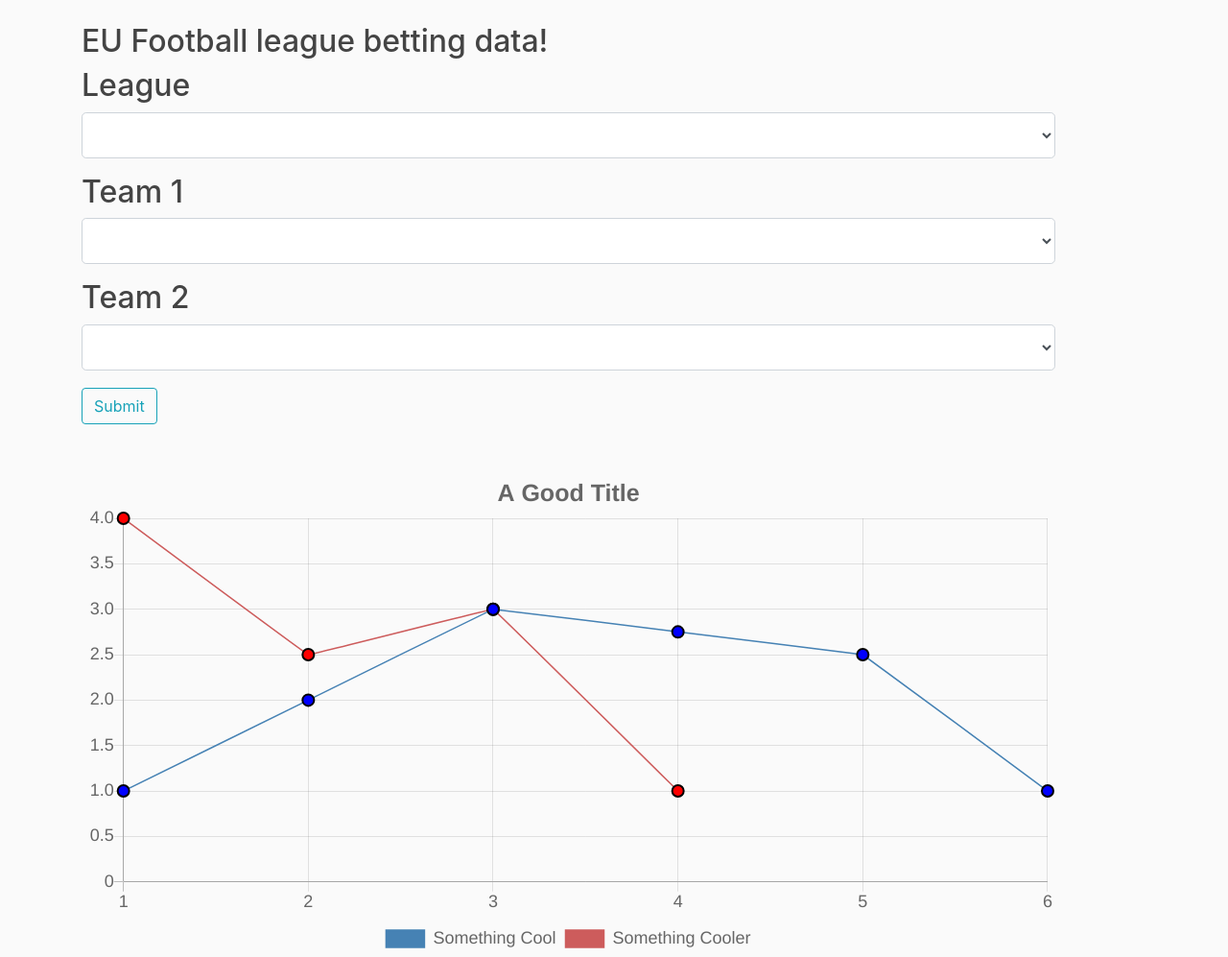
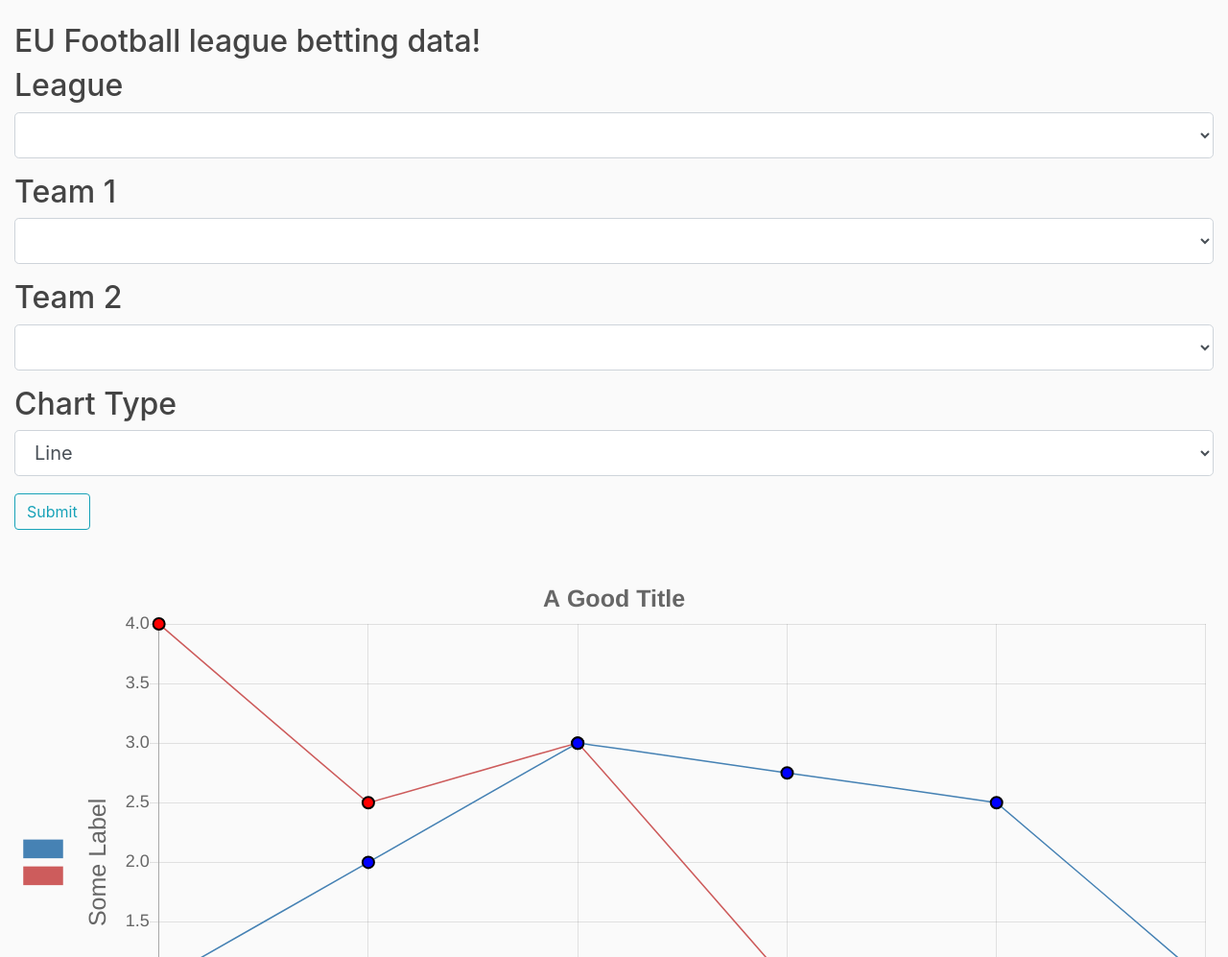
Before and after one commit to jamu0075/Big-Data---Betting-Project, a Flask app: page / in a window 1280 px wide. Shown: the part 56-1053 px from the top of the page at 96% size. Run offline with Flask 2, Linux system fonts and the light colour scheme; data that the repository does not hold is empty; some libraries are stand-ins or nearby versions.

Commit message:
Chart selection dropdown. Chart headings from user input.

```diff
--- a/eb-btb-flask/application.py
+++ b/eb-btb-flask/application.py
@@ -70,6 +70,7 @@
     league = SelectField('League', choices=[])
     team1 = SelectField('Team 1', choices=[])
     team2 = SelectField('Team 2', choices=[])
+    chartType = SelectField('Chart Type', choices=[('line', 'Line'), ('bar','Bar')])
 
     submit = SubmitField('Submit')
 
@@ -90,9 +91,11 @@
 
     # Handle form POST, update page
     if request.method == 'POST':
-        teams_record = myDB.get_teams_record(myForm.team1.data, myForm.team2.data)
+        #teams_record = myDB.get_teams_record(myForm.team1.data, myForm.team2.data)
+        #Passable vars
+        #league=myForm.league.data, team1=myForm.team1.data, team2=myForm.team2.data,
 
-        return render_template('home.html', form=myForm, league=myForm.league.data, team1=myForm.team1.data, team2=myForm.team2.data, teams_record=teams_record)
+        return render_template('home.html', form=myForm, chartType=myForm.chartType.data)
 
     return render_template('home.html', form=myForm)
 
--- a/eb-btb-flask/templates/home.html
+++ b/eb-btb-flask/templates/home.html
@@ -16,11 +16,15 @@
         {{ form.team2(class="form-control form-control-lg") }}
       </div>
       <div class="form-group">
+        {{ form.chartType.label(class="form-control-label") }}
+        {{ form.chartType(class="form-control form-control-lg") }}
+      </div>
+      <div class="form-group">
         {{ form.submit(class="btn btn-outline-info") }}
       </div>
     </form>
 
-    <canvas id="myChart"></canvas>
+    <canvas id="myChart" chartType=chartType></canvas>
 
     <div class="container-graph">
       {% if league %}
@@ -60,11 +64,11 @@
 
       let chartElement = document.getElementById('myChart').getContext('2d');
       let chart = new Chart(chartElement, {
-        type:'line',
+        type: document.getElementById('chartType').value,
         data:{
           labels:["1", "2", "3", "4", "5", "6"],
           datasets:[{
-            label: 'Something Cool',
+            label: user_team1.value,
             data:[
               1,
               2,
@@ -88,7 +92,7 @@
             lineTension: 0.01,
           },
           {
-            label: 'Something Cooler',
+            label: user_team2.value,
             data:[
               4,
               2.5,
@@ -118,15 +122,28 @@
             fontSize: 25
           },
           legend: {
-            position: 'bottom',
+            position: 'left',
           },
           tooltips: {
-            position: 'nearest'
+            mode: 'nearest',
+            intersect: false
           },
           scales: {
+            xAxes: [{
+              scaleLabel: {
+                display: true,
+                labelString: 'Some Other Label',
+                fontSize: 25
+              }
+            }],
             yAxes: [{
               ticks: {
                 beginAtZero: true
+              },
+              scaleLabel: {
+                display: true,
+                labelString: 'Some Label',
+                fontSize: 25
               }
             }]
           }
--- a/eb-btb-flask/templates/layout.html
+++ b/eb-btb-flask/templates/layout.html
@@ -38,9 +38,9 @@
           </div>
         </nav>
       </header>
-      <main role="main" class="container">
+      <main role="main" class="container-fluid">
         <div class="row">
-          <div class="col-md-11">
+          <div class="col-md-12">
             {% block content %}{% endblock %}
           </div>
           <!--div class="col-md-4">
```
